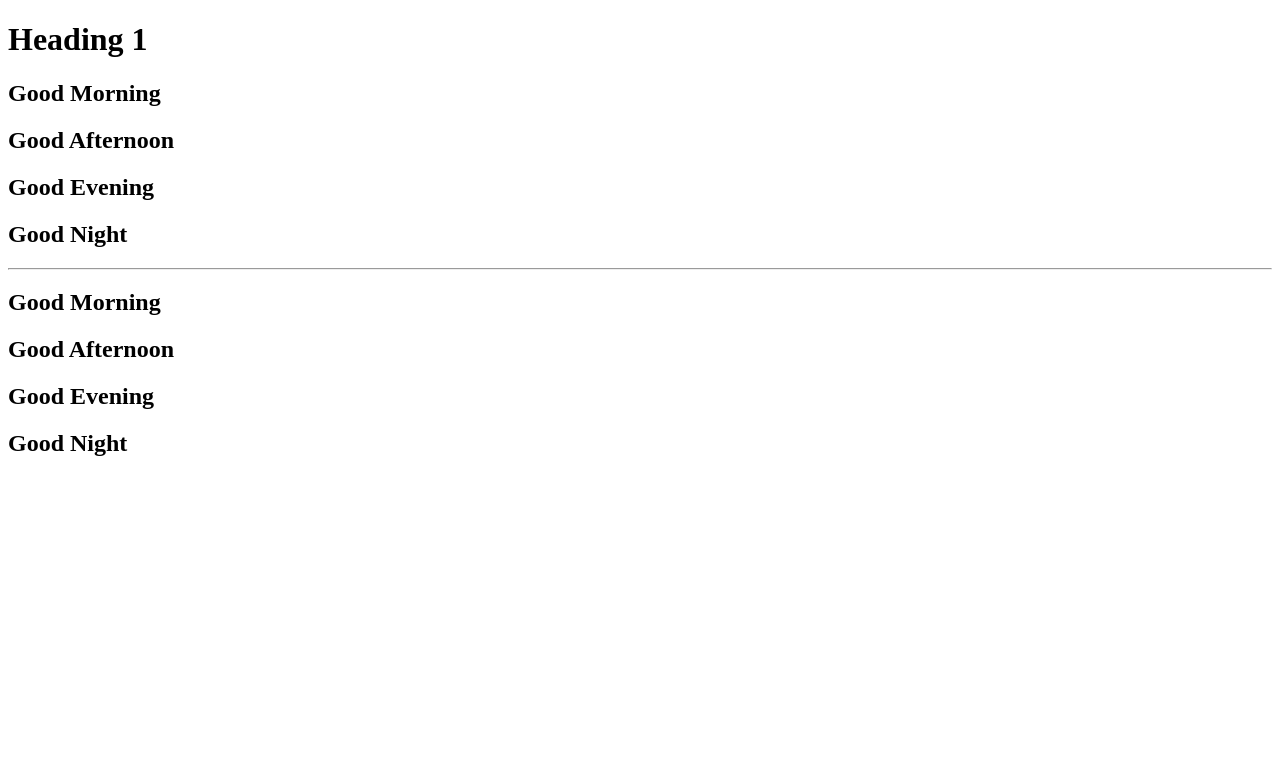
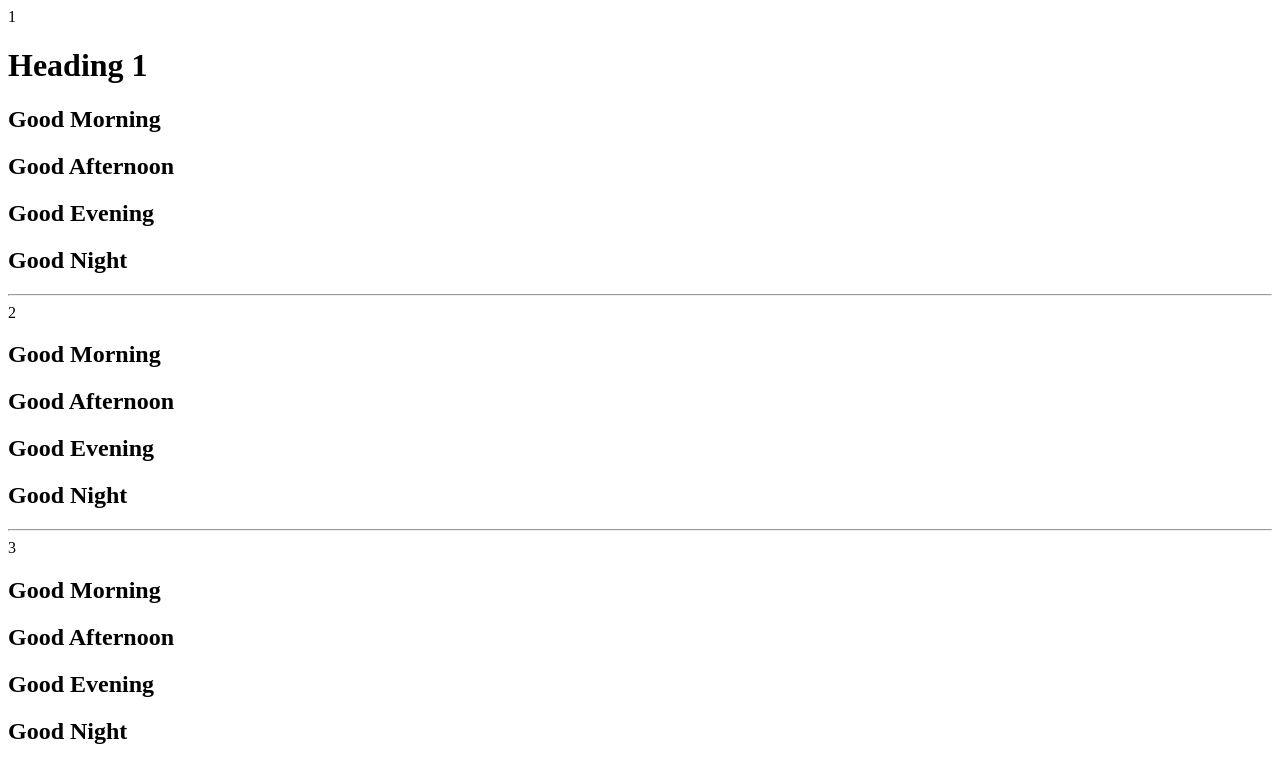
Before and after one commit to shibaram-brilliantlink/01project, a React (Vite) app: page / in a window 1280 px wide. Shown: the top 782 px of the page. Built offline with nearby package versions, Linux system fonts and the light colour scheme.

Commit message:
03commit-3rd affirmation added in dev branch.

```diff
--- a/src/App.jsx
+++ b/src/App.jsx
@@ -7,12 +7,20 @@ function App() {
   return (
     <>
      <div>
+      1
     <h1>Heading 1</h1>
     <h2>Good Morning </h2>
     <h2>Good Afternoon</h2>
     <h2>Good Evening</h2>
     <h2>Good Night</h2>
 <hr />
+2
+    <h2>Good Morning </h2>
+    <h2>Good Afternoon</h2>
+    <h2>Good Evening</h2>
+    <h2>Good Night</h2>
+    <hr />
+    3
     <h2>Good Morning </h2>
     <h2>Good Afternoon</h2>
     <h2>Good Evening</h2>
```
